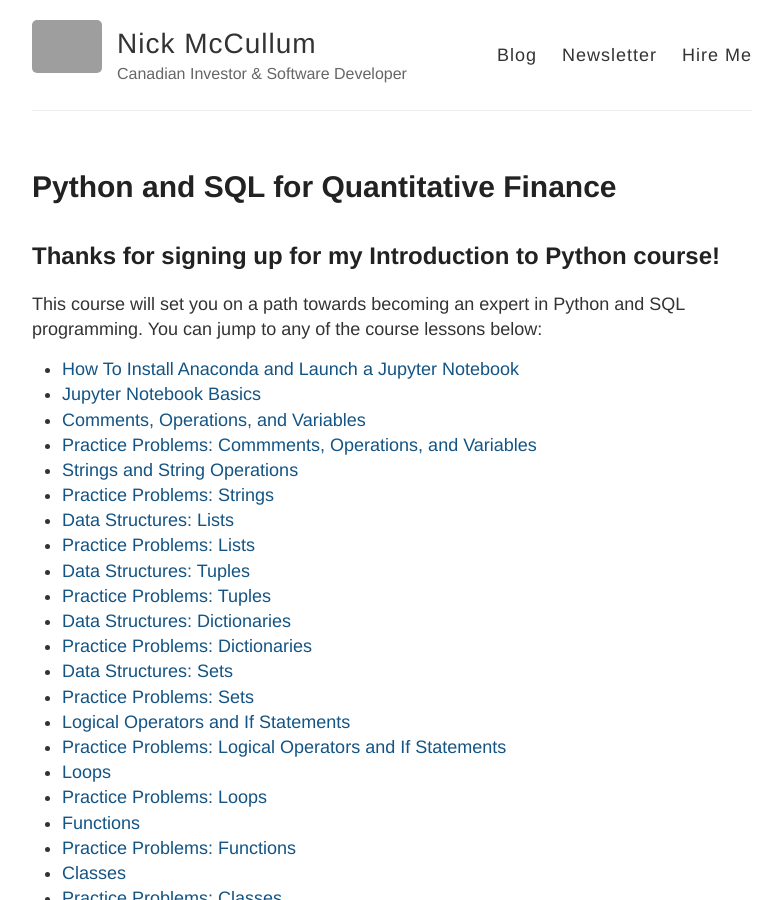
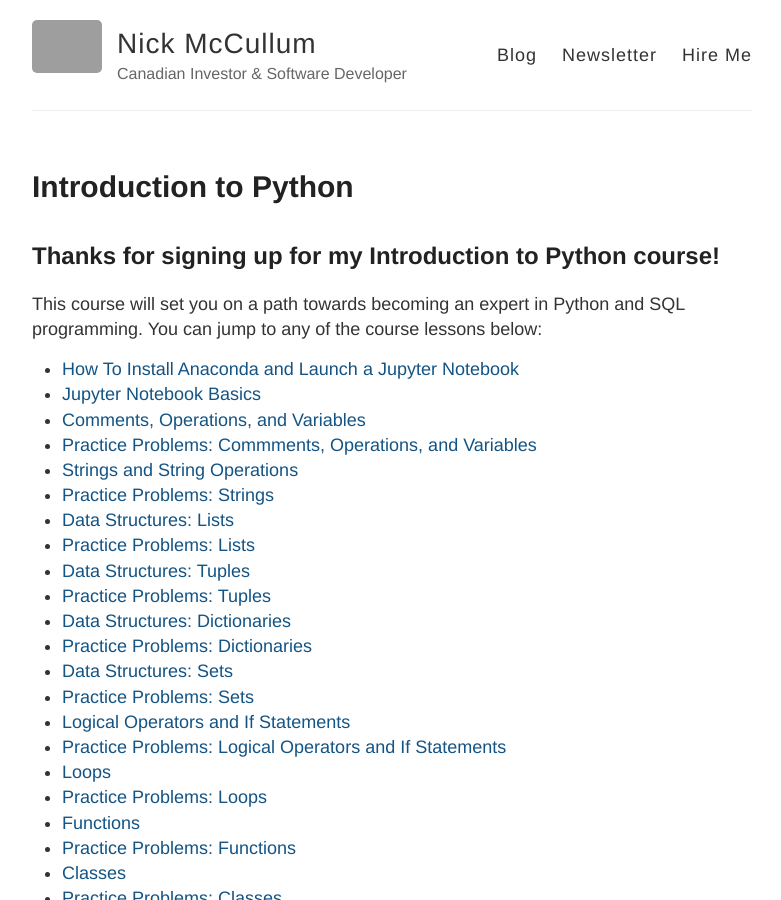
Before and after one commit to rosyberti/website, a Jekyll site: the page built from python-course/index.md, in a window 1280 px wide and 900 px high. Shown: the whole window, without its empty margins (248-1029 px from the left). Built offline with Jekyll 4.4.1, drawn with Linux system fonts in a browser that asks for light colours; grey boxes are pictures that could not be loaded.

Commit message:
changed title to Introduction to Python

```diff
--- a/python-course/index.md
+++ b/python-course/index.md
@@ -1,6 +1,6 @@
 ---
 layout: page
-title: Python and SQL for Quantitative Finance
+title: Introduction to Python
 permalink: /python-course/
 ---
 
```
